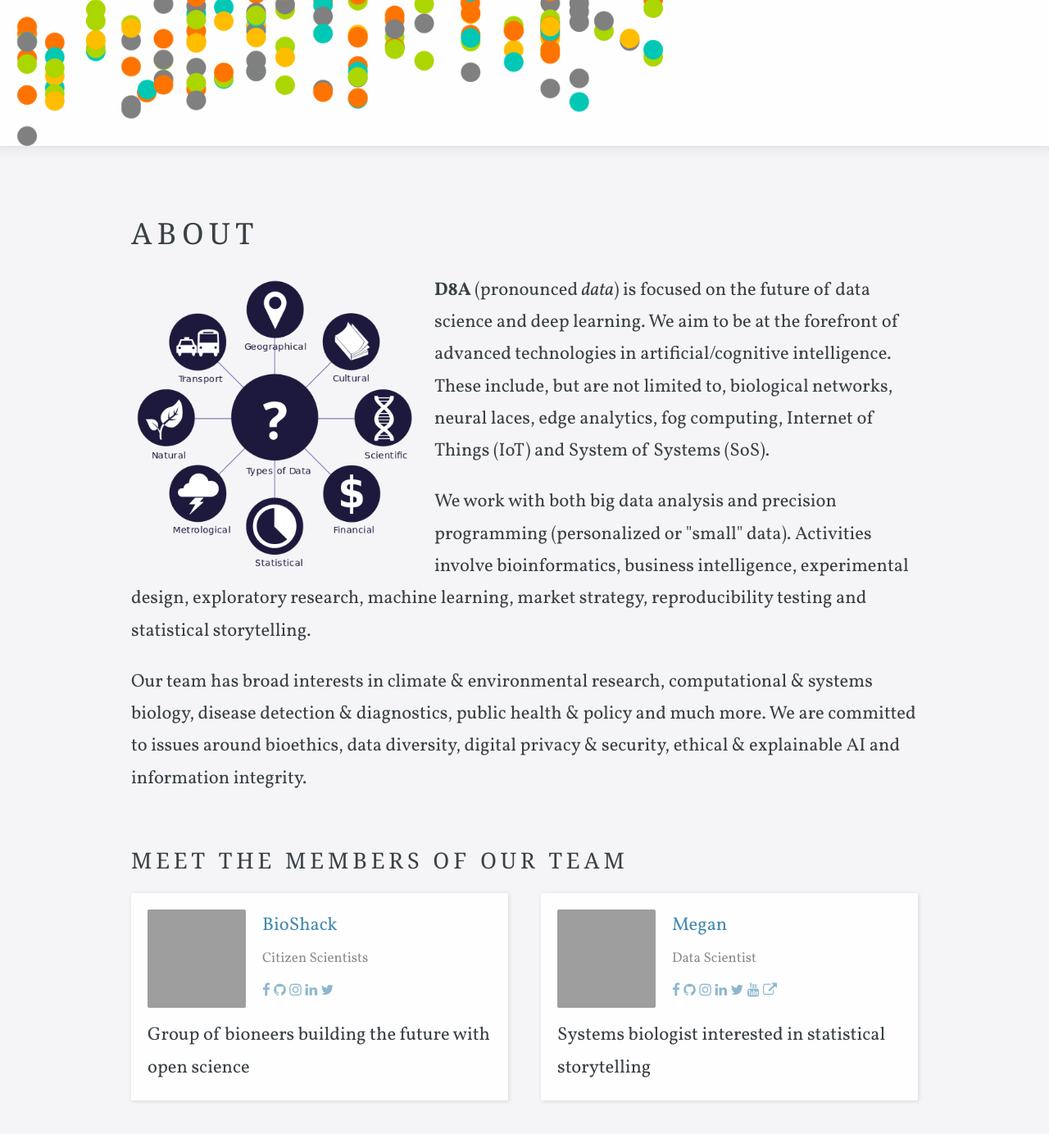
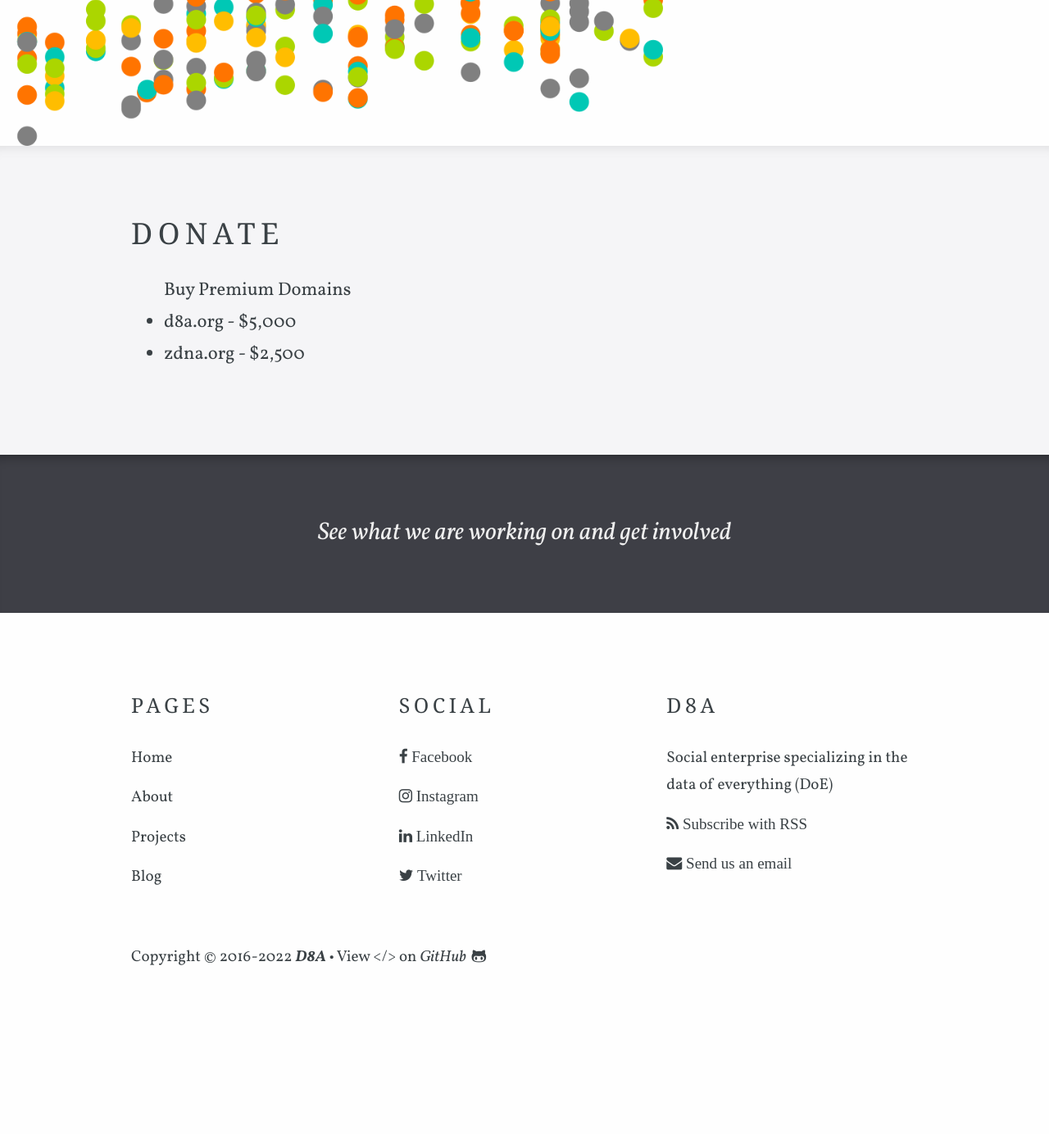
Before and after one commit to bioshack/d8a, a Jekyll site: the page built from people/donate.html, in a window 1280 px wide and 1400 px high, scrolled down 242 px. Shown: the top 1384 px of the window at 82% size. Built offline with Jekyll 4.4.1, drawn with Linux system fonts in a browser that asks for light colours; some web fonts are replaced; comment, search, counter and statistics services are not loaded; after the commit the page ends 1508 px from its top, so only the background shows below that; grey boxes are pictures that could not be loaded.

Commit message:
Edit page

```diff
--- a/people/donate.html
+++ b/people/donate.html
@@ -1,27 +1,14 @@
 ---
-title: About
-permalink: /about
+title: Donate
+permalink: /donate
 call_to_action: projects
-show_in_navigation: true
-navigation_order: 1
+show_in_navigation: false
+navigation_order:
 ---
 
 <div class="editable">
-  <img src="/images/data.png" align="left" style="margin:0px 20px 10px 0px" width="350px">
-
-  <p><strong>D8A</strong> (pronounced <em>data</em>) is focused on the future of data science and deep learning. We aim to be at the forefront of advanced technologies in artificial/cognitive intelligence. These include, but are not limited to, biological networks, neural laces, edge analytics, fog computing, Internet of Things (IoT) and System of Systems (SoS).</p>
-
-  <p>We work with both big data analysis and precision programming (personalized or "small" data). Activities involve bioinformatics, business intelligence, experimental design, exploratory research, machine learning, market strategy, reproducibility testing and statistical storytelling.</p>
-
-  <p>Our team has broad interests in climate & environmental research, computational & systems biology, disease detection & diagnostics, public health & policy and much more. We are committed to issues around bioethics, data diversity, digital privacy & security, ethical & explainable AI and information integrity.</p>
-
-	<h3>Meet the members of our team</h3>
+	<ul>Buy Premium Domains
+		<li>d8a.org - $5,000</li>
+		<li>zdna.org - $2,500</li>
+	</ul>
 </div>
-
-<ul class="staff-list">
-	{% for member in site.people %}
-		<li class="staff">
-		  {% include staff-member.html member=member %}
-		</li>
-	{% endfor %}
-</ul>
```
